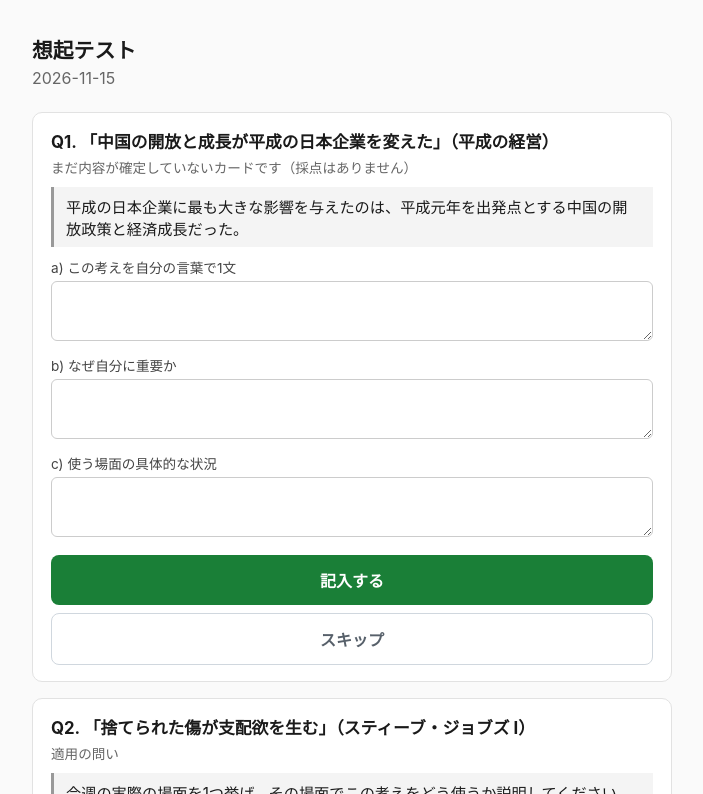
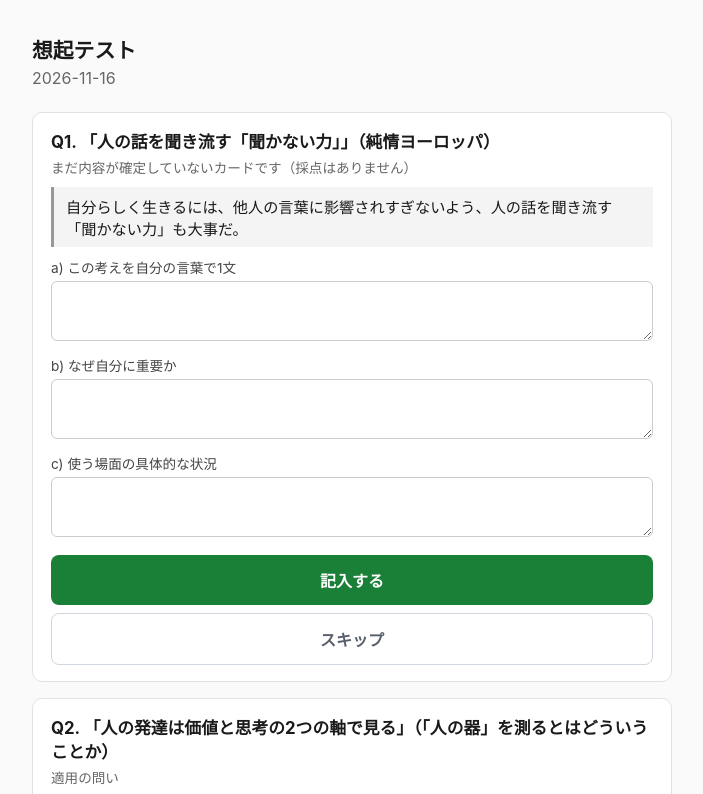
Before and after one commit to horiken1977/mybrain-cards, a plain HTML site: page docs/index.html in a window 1280 px wide. Shown: the top 794 px of the page, without its empty margins (288-991 px from the left). Drawn offline with Linux system fonts and the light colour scheme; no server answers.

Commit message:
pages: recall page for 2026-11-15

```diff
--- a/docs/index.html
+++ b/docs/index.html
@@ -3,7 +3,7 @@
 <head>
 <meta charset="utf-8">
 <meta name="viewport" content="width=device-width, initial-scale=1">
-<title>想起テスト 2026-11-15</title>
+<title>想起テスト 2026-11-16</title>
 <style>
   body { font-family: -apple-system, "Hiragino Sans", sans-serif; max-width: 640px;
          margin: 0 auto; padding: 20px 16px 60px; color: #1a1a1a; background: #fafafa; }
@@ -38,14 +38,14 @@
 </head>
 <body>
   <h1>想起テスト</h1>
-  <div class="date">2026-11-15</div>
+  <div class="date">2026-11-16</div>
   <p id="test-banner" class="test-banner hidden">テストモード：何度でも回答できます（回答と採点結果は毎回カードの回答履歴に記録されます）</p>
   <div id="questions"></div>
   <p id="done" class="done hidden">今日の分はすべて回答済みです。</p>
 
 <script>
 const GRADE_ENDPOINT = "https://mybrain-cards.vercel.app/api/grade";
-const DATE = "2026-11-15";
+const DATE = "2026-11-16";
 const CARDS_API = "https://api.github.com/repos/horiken1977/mybrain-cards/contents/";
 
 // today.json の "test": true のときはテストモード：回答後も「もう一度回答する」で何度でも回答でき、
--- a/docs/today.json
+++ b/docs/today.json
@@ -1,12 +1,12 @@
 {
-  "date": "2026-11-15",
+  "date": "2026-11-16",
   "questions": [
     {
-      "card": "中国の開放と成長が平成の日本企業を変えた.md",
+      "card": "人の話を聞き流す「聞かない力」.md",
       "qtype": "fill",
-      "title": "中国の開放と成長が平成の日本企業を変えた",
-      "book": "平成の経営",
-      "claim_draft": "平成の日本企業に最も大きな影響を与えたのは、平成元年を出発点とする中国の開放政策と経済成長だった。",
+      "title": "人の話を聞き流す「聞かない力」",
+      "book": "純情ヨーロッパ",
+      "claim_draft": "自分らしく生きるには、他人の言葉に影響されすぎないよう、人の話を聞き流す「聞かない力」も大事だ。",
       "fields": [
         "claim",
         "why",
@@ -14,10 +14,10 @@
       ]
     },
     {
-      "card": "捨てられた傷が支配欲を生む.md",
+      "card": "人の発達は価値と思考の2つの軸で見る.md",
       "qtype": "apply",
-      "title": "捨てられた傷が支配欲を生む",
-      "book": "スティーブ・ジョブズ I",
+      "title": "人の発達は価値と思考の2つの軸で見る",
+      "book": "「人の器」を測るとはどういうことか",
       "text": "今週の実際の場面を1つ挙げ、その場面でこの考えをどう使うか説明してください。\n\n回答の軸：①場面 ②使い方（何をどうするか） ③適用条件 ④次の行動",
       "fields": [
         "text"
@@ -28,7 +28,7 @@
       "qtype": "contrast",
       "title": "真実を伝え、差を埋める方法まで支える",
       "book": "マインドセット",
-      "text": "この考えと、下の別の考え方がどこで対立・補完するかを説明してください。\n\n比較対象：「人が動かない理由は能力か意欲の2つだけ」（HIGH OUTPUT MANAGEMENT） — 人が動かないのは能力不足かやる気不足のどちらか\n\n回答の軸：①対立・補完する点 ②具体例 ③どちらが効く条件 ④次の行動",
+      "text": "この考えと、下の別の考え方がどこで対立・補完するかを説明してください。\n\n比較対象：「何ができるかを言葉と結果で示し続ける」（内田篤人） — 自分が何をしてどういう結果を出したかなどをアピールする事は日本ではよしとされないことが多い。しかし黙っていても誰も評価をしてくれないのが現実である。皆自分の仕事に忙しく周りを評価している暇などないからである。したがって信頼を獲得するためには行動をするのみならず行動したこと、結果、貢献内容などを明確に言語化して相手に伝える必要がある\n\n回答の軸：①対立・補完する点 ②具体例 ③どちらが効く条件 ④次の行動",
       "fields": [
         "text"
       ]
```
